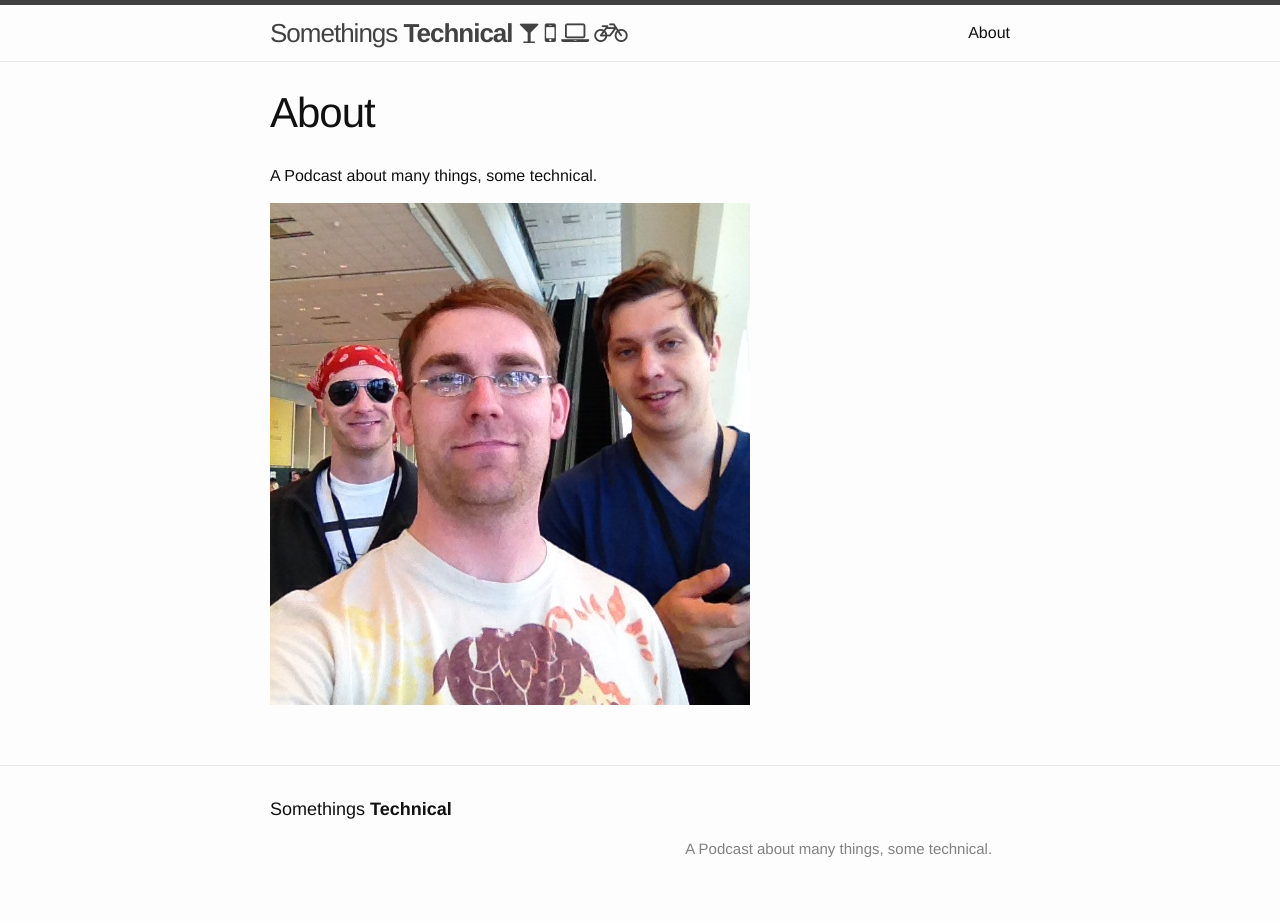
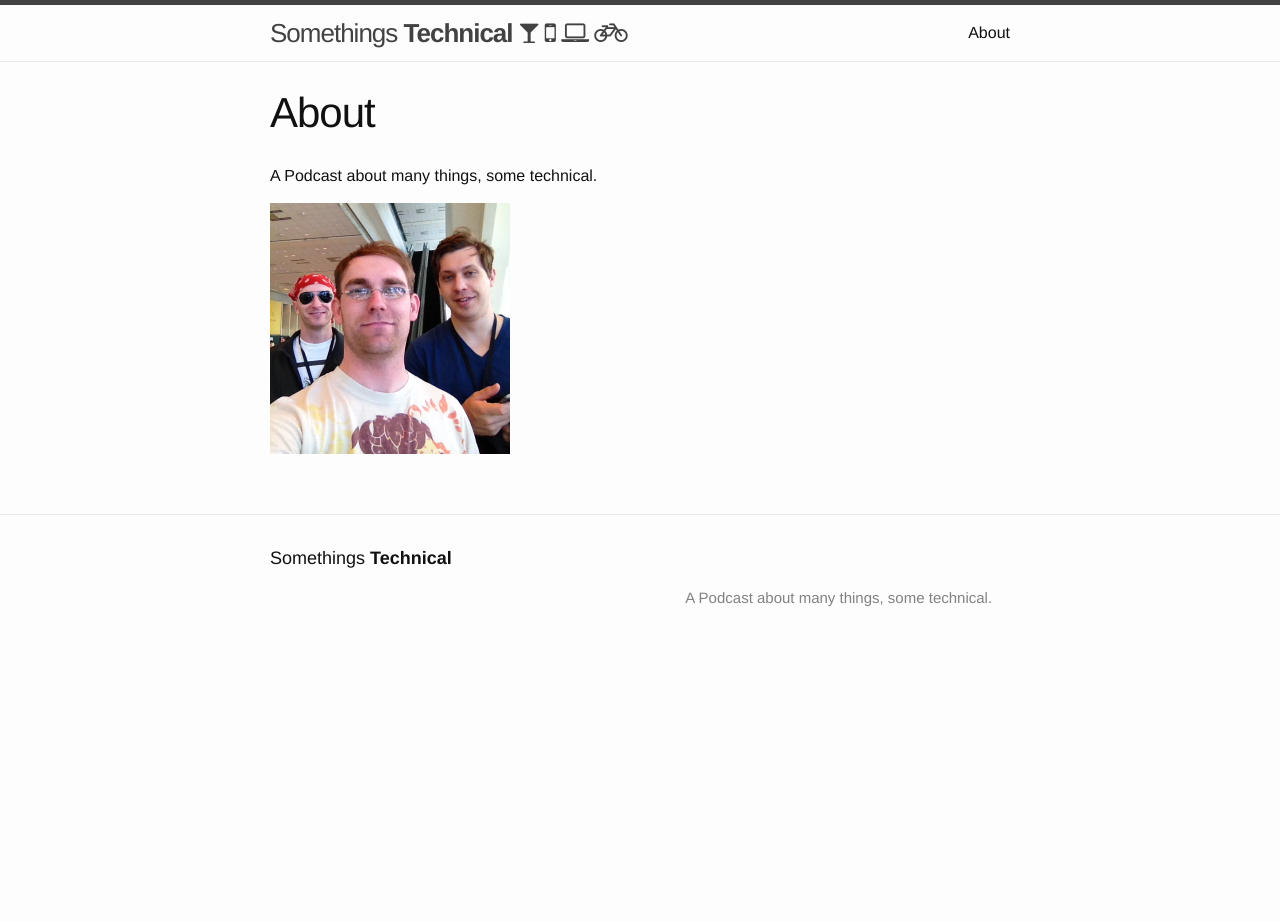
Before and after one commit to somethingstechnical/somethingstechnical.github.io, a Jekyll site: the page built from about.md, in a window 1280 px wide. Built offline with Jekyll 4.4.1, drawn with Linux system fonts in a browser that asks for light colours; nearby versions of some CDN libraries; after the commit the page ends 900 px from its top, so only the background shows below that.

Commit message:
Make team image retina

```diff
--- a/about.md
+++ b/about.md
@@ -6,4 +6,4 @@ permalink: /about/
 
 A Podcast about many things, some technical.
 
-![Hi]({{ site.url }}/images/wwdc.png)
+<img src="{{ site.url }}/images/wwdc.png" alt="Hi" style="height: 251px;"/>
```
